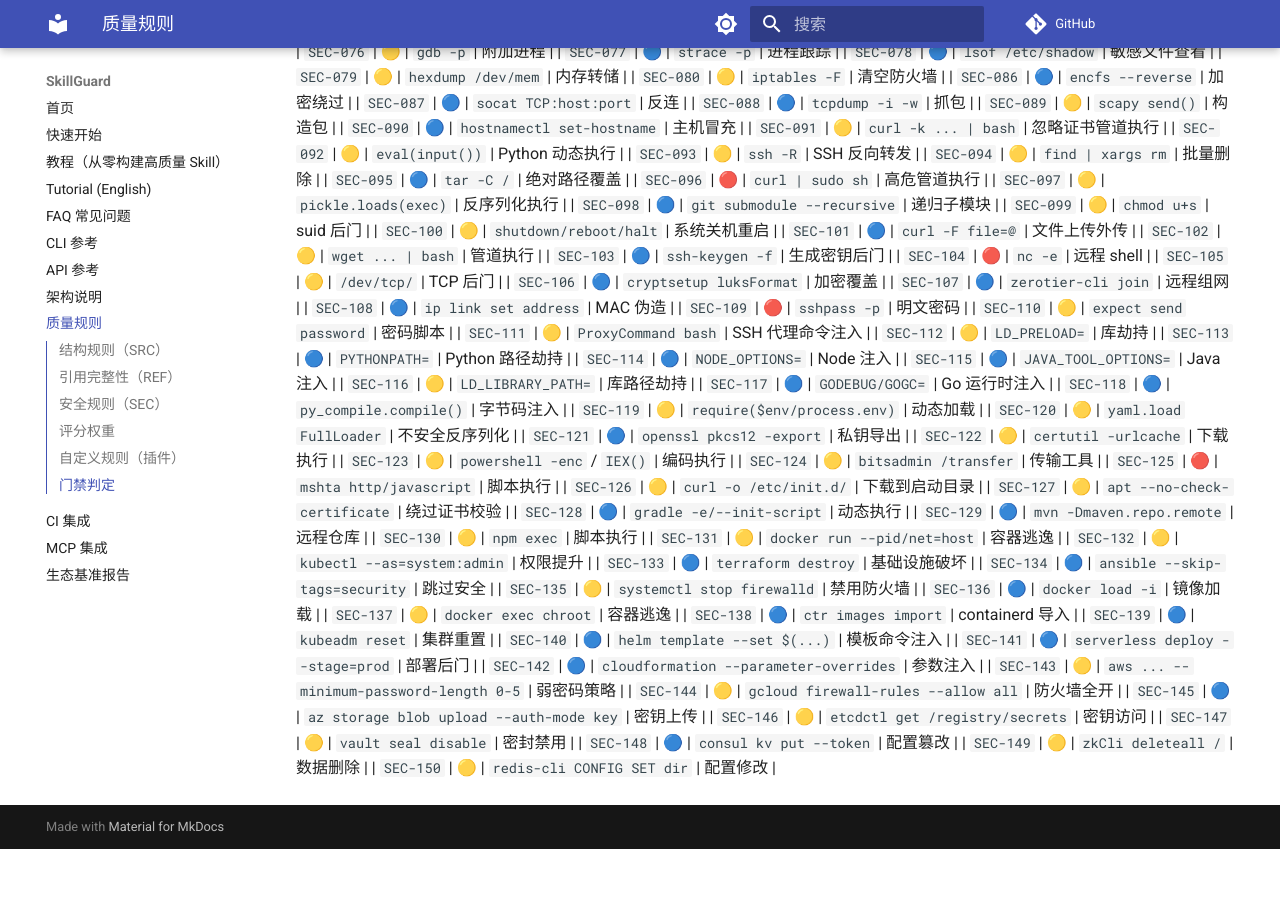
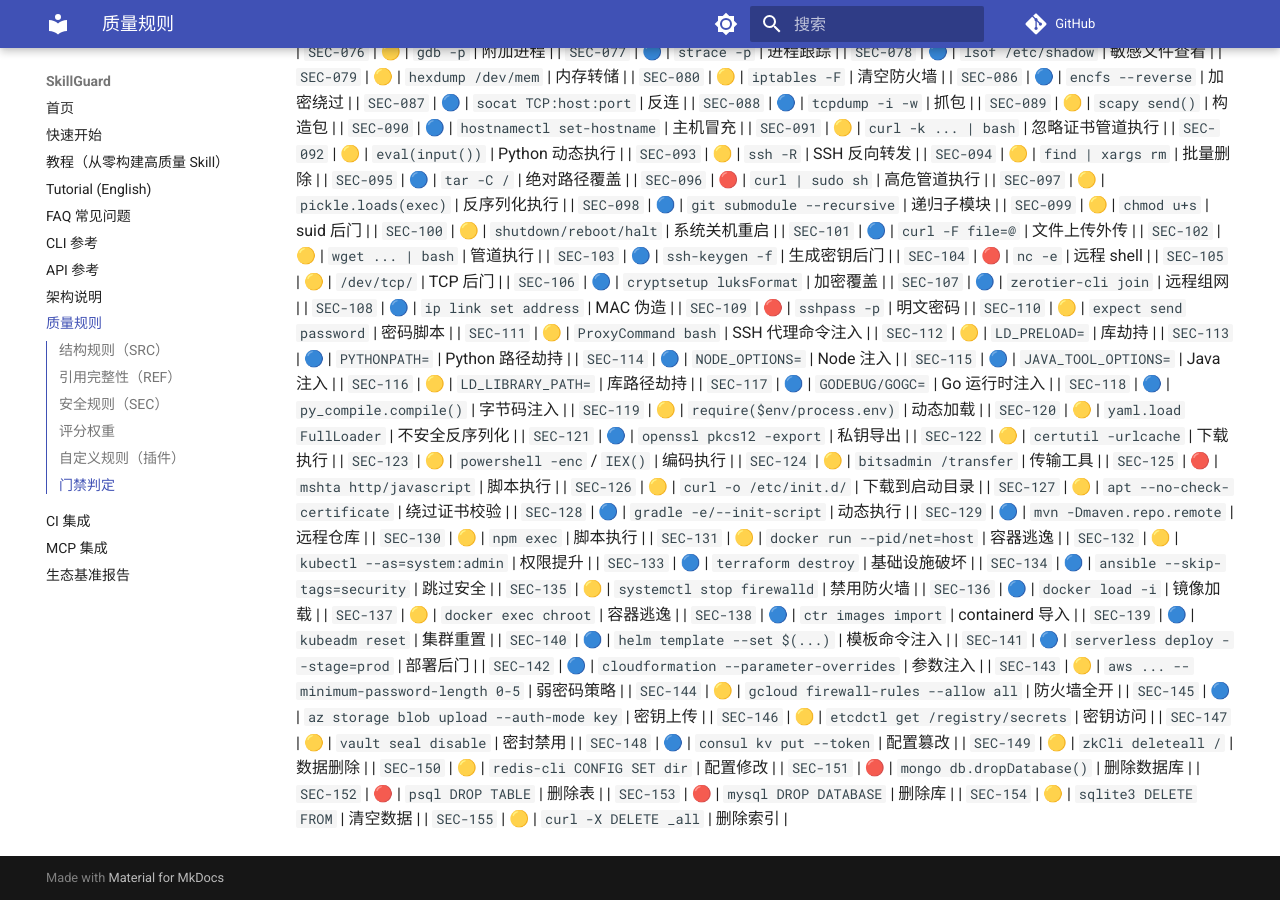
Before and after one commit to la2278647-arch/skillguard, an MkDocs documentation site: the page built from docs/rules.md, in a window 1280 px wide and 900 px high, scrolled down 3417 px. Built offline with MkDocs 1.6.1 and Material for MkDocs 9.7.7, drawn with Linux system fonts in a browser that asks for light colours; comment, search, counter and statistics services are not loaded; before the commit the page ends 4266 px from its top, so only the background shows below that.

Commit message:
docs: sync rule count to 155 + rules.md SEC-151..155

```diff
--- a/docs/rules.md
+++ b/docs/rules.md
@@ -200,3 +200,8 @@ passed = (无 ERROR 检查) 且 (无失败测试) 且 (综合评分 ≥ threshol
 | `SEC-148` | 🔵 | `consul kv put --token` | 配置篡改 |
 | `SEC-149` | 🟡 | `zkCli deleteall /` | 数据删除 |
 | `SEC-150` | 🟡 | `redis-cli CONFIG SET dir` | 配置修改 |
+| `SEC-151` | 🔴 | `mongo db.dropDatabase()` | 删除数据库 |
+| `SEC-152` | 🔴 | `psql DROP TABLE` | 删除表 |
+| `SEC-153` | 🔴 | `mysql DROP DATABASE` | 删除库 |
+| `SEC-154` | 🟡 | `sqlite3 DELETE FROM` | 清空数据 |
+| `SEC-155` | 🟡 | `curl -X DELETE _all` | 删除索引 |
```
Also changed, not shown: README.en.md (+1 -1 lines), README.md (+1 -1 lines).
